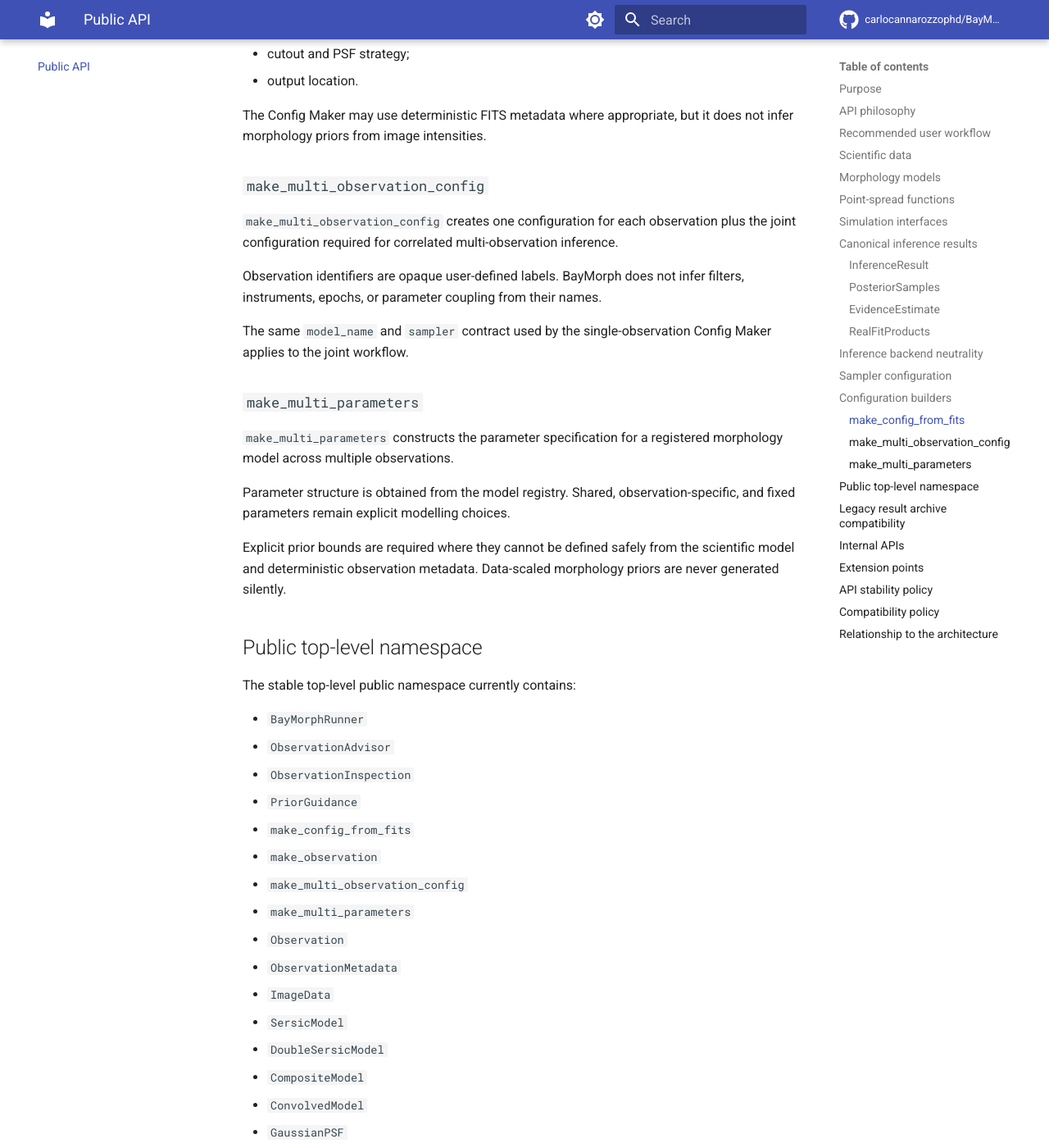
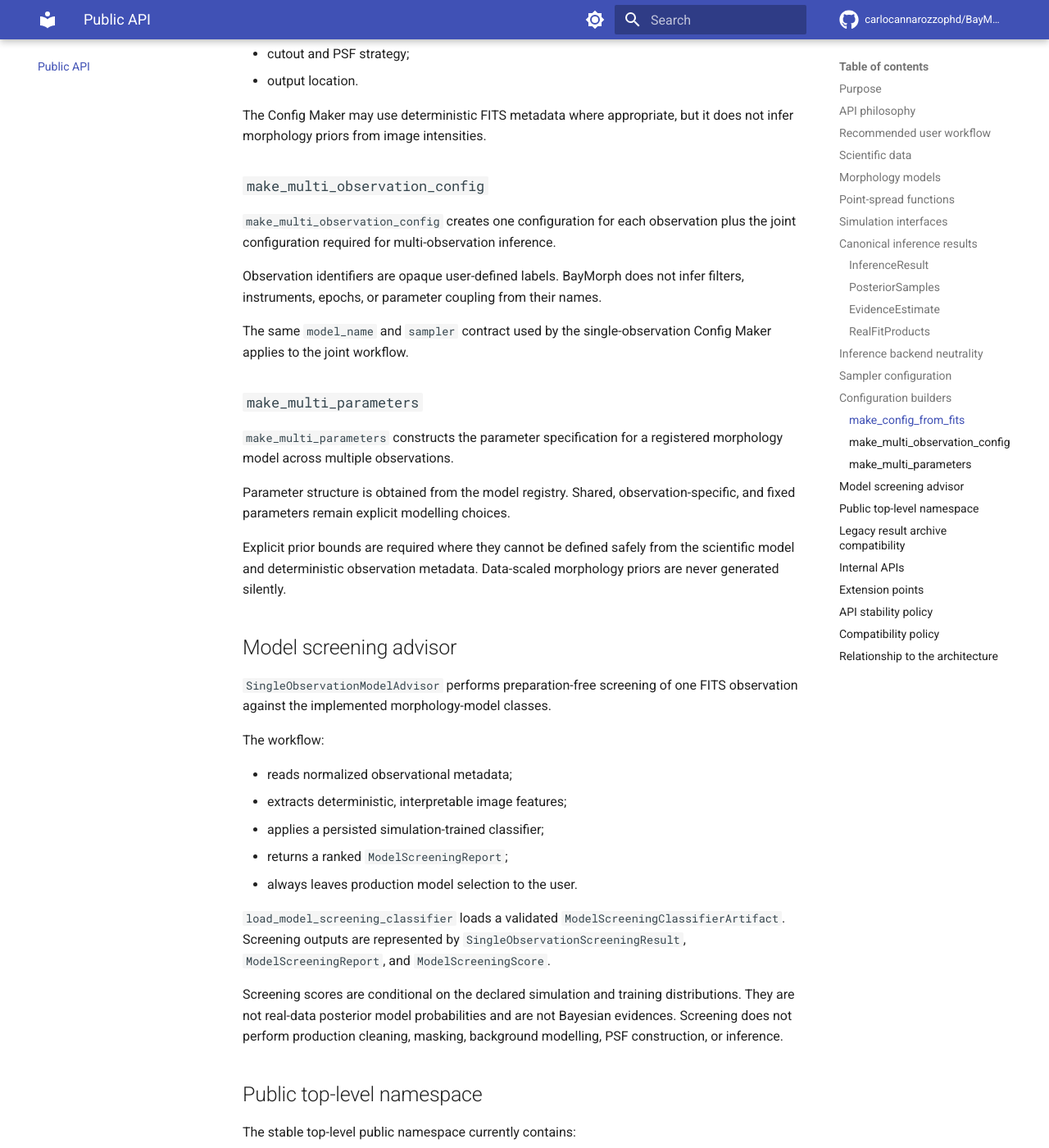
Before and after one commit to carlocannarozzophd/BayMorph, an MkDocs documentation site: the page built from docs/API.md, in a window 1280 px wide and 1400 px high, scrolled down 6332 px. Shown: the whole window at 82% size. Built offline with MkDocs 1.6.1 and Material for MkDocs 9.7.7, drawn with Linux system fonts in a browser that asks for light colours; comment, search, counter and statistics services are not loaded; some of the changed text lies outside the part shown.

Commit message:
Synchronize documentation with production architecture

```diff
--- a/docs/API.md
+++ b/docs/API.md
@@ -257,8 +257,7 @@ does not infer morphology priors from image intensities.
 ### `make_multi_observation_config`
 
 `make_multi_observation_config` creates one configuration for each observation
-plus the joint configuration required for correlated multi-observation
-inference.
+plus the joint configuration required for multi-observation inference.
 
 Observation identifiers are opaque user-defined labels. BayMorph does not
 infer filters, instruments, epochs, or parameter coupling from their names.
@@ -277,6 +276,29 @@ observation-specific, and fixed parameters remain explicit modelling choices.
 Explicit prior bounds are required where they cannot be defined safely from
 the scientific model and deterministic observation metadata. Data-scaled
 morphology priors are never generated silently.
+
+## Model screening advisor
+
+`SingleObservationModelAdvisor` performs preparation-free screening of one
+FITS observation against the implemented morphology-model classes.
+
+The workflow:
+
+- reads normalized observational metadata;
+- extracts deterministic, interpretable image features;
+- applies a persisted simulation-trained classifier;
+- returns a ranked `ModelScreeningReport`;
+- always leaves production model selection to the user.
+
+`load_model_screening_classifier` loads a validated
+`ModelScreeningClassifierArtifact`. Screening outputs are represented by
+`SingleObservationScreeningResult`, `ModelScreeningReport`, and
+`ModelScreeningScore`.
+
+Screening scores are conditional on the declared simulation and training
+distributions. They are not real-data posterior model probabilities and are
+not Bayesian evidences. Screening does not perform production cleaning,
+masking, background modelling, PSF construction, or inference.
 
 ## Public top-level namespace
 
@@ -305,6 +327,12 @@ The stable top-level public namespace currently contains:
 - `EvidenceEstimate`
 - `InferenceResult`
 - `RealFitProducts`
+- `SingleObservationModelAdvisor`
+- `SingleObservationScreeningResult`
+- `ModelScreeningReport`
+- `ModelScreeningScore`
+- `ModelScreeningClassifierArtifact`
+- `load_model_screening_classifier`
 
 These names are available directly from `baymorph`.
 
--- a/mkdocs.yml
+++ b/mkdocs.yml
@@ -1,7 +1,7 @@
 site_name: BayMorph Scientific Documentation
 site_description: >-
   Scientific documentation for BayMorph, an open-source Bayesian framework
-  for astronomical morphology and correlated multi-observation inference.
+  for astronomical morphology and multi-observation inference.
 site_author: Carlo Cannarozzo
 site_url: https://carlocannarozzophd.github.io/BayMorph/
 
```
Also changed, not shown: README.md (+22 -19 lines).
